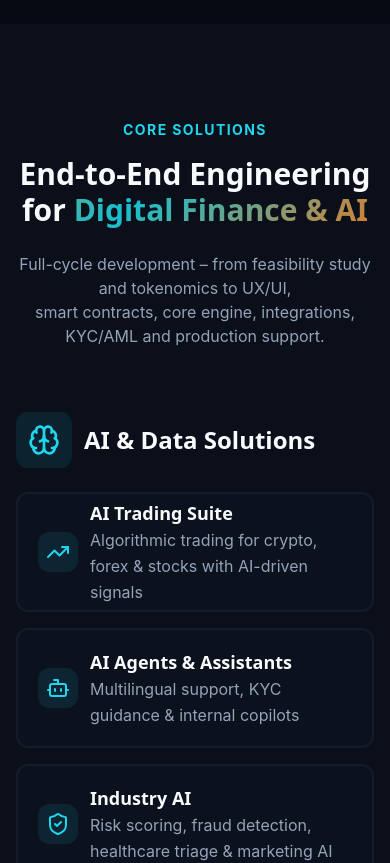
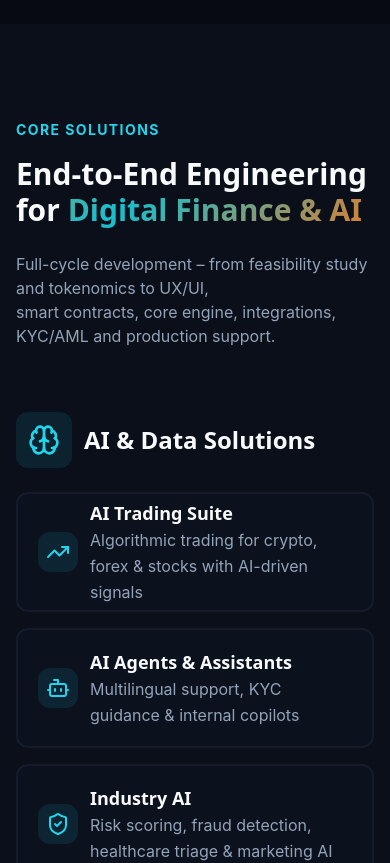
Before and after one commit to devIteller/iteller-tech, a Next.js app: page / in a window 390 px wide. Shown: the part 2400-3263 px from the top of the page. Built offline with nearby package versions, Linux system fonts and the light colour scheme.

Commit message:
update some section texts align

```diff
--- a/components/ProcessSection.tsx
+++ b/components/ProcessSection.tsx
@@ -51,7 +51,7 @@ export const ProcessSection = () => {
     <section id="Services" className="py-24 lg:py-32 relative bg-card/30">
       <div className="container mx-auto px-4 lg:px-8">
         {/* Header */}
-        <AnimatedSection className="text-center max-w-3xl mx-auto mb-16">
+        <AnimatedSection className="lg:text-center max-w-3xl mx-auto mb-16">
           <span className="section-label mb-4 block">Our Process</span>
           <h2 className="font-heading text-3xl md:text-4xl lg:text-5xl font-bold mb-6">
             How We <span className="gradient-text">Work With You</span>
--- a/components/ProductsSection.tsx
+++ b/components/ProductsSection.tsx
@@ -59,7 +59,7 @@ export const ProductsSection = () => {
     <section id="products" className="py-24 lg:py-32 relative">
       <div className="container mx-auto px-4 lg:px-8">
         {/* Header */}
-        <AnimatedSection className="text-center max-w-3xl mx-auto mb-16">
+        <AnimatedSection className="lg:text-center max-w-3xl mx-auto mb-16">
           <span className="section-label mb-4 block">Our Products</span>
           <h2 className="font-heading text-3xl md:text-4xl lg:text-5xl font-bold mb-6">
             Flagship <span className="gradient-text">Platforms</span>
--- a/components/SolutionsSection.tsx
+++ b/components/SolutionsSection.tsx
@@ -118,7 +118,7 @@ export const SolutionsSection = () => {
     <section id="solutions" className="relative bg-card/30 py-24 lg:py-32">
       <div className="container mx-auto px-4 lg:px-8">
         {/* Header */}
-        <AnimatedSection className="mx-auto mb-16 max-w-3xl text-center">
+        <AnimatedSection className="mx-auto mb-16 max-w-3xl lg:text-center">
           <span className="section-label mb-4 block">Core Solutions</span>
 
           <h2 className="font-heading mb-6 text-3xl font-bold md:text-4xl lg:text-5xl">
```
